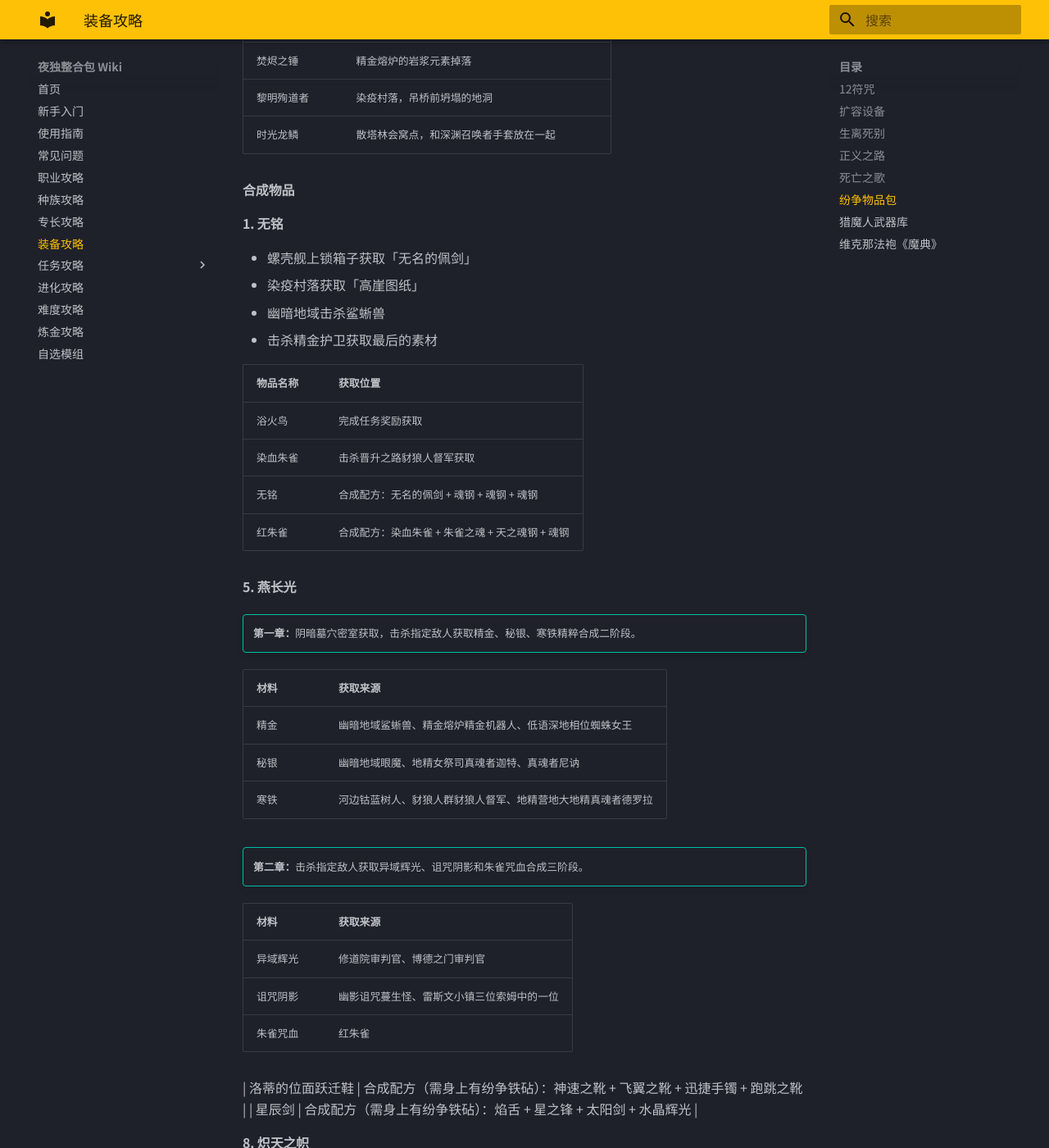
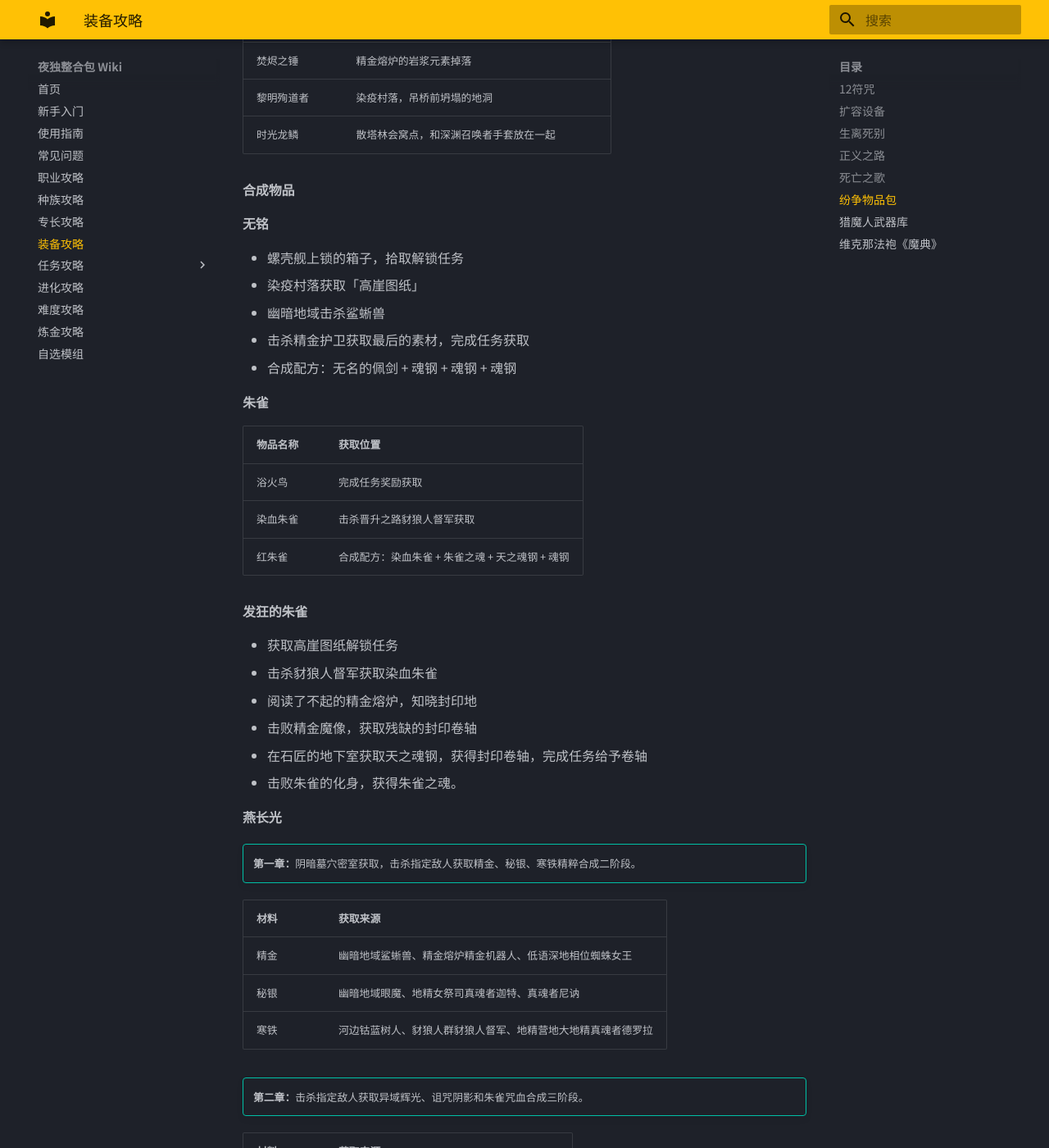
Before and after one commit to oiclyd/bg3-mod-wiki, an MkDocs documentation site: the page built from docs/ch8-equip.md, in a window 1280 px wide and 1400 px high, scrolled down 17192 px. Shown: the whole window at 82% size. Built offline with MkDocs 1.6.1 and Material for MkDocs 9.7.7, drawn with Linux system fonts in a browser that asks for light colours.

Commit message:
Update ch8-equip.md

```diff
--- a/docs/ch8-equip.md
+++ b/docs/ch8-equip.md
@@ -461,22 +461,34 @@
 
 #### 合成物品
 
-#### 1. 无铭
+#### 无铭
 
-- 螺壳舰上锁箱子获取「无名的佩剑」
+- 螺壳舰上锁的箱子，拾取解锁任务
 - 染疫村落获取「高崖图纸」
 - 幽暗地域击杀鲨蜥兽
-- 击杀精金护卫获取最后的素材
+- 击杀精金护卫获取最后的素材，完成任务获取
+- 合成配方：无名的佩剑 + 魂钢 + 魂钢 + 魂钢
+
+#### 朱雀
 
 | 物品名称 | 获取位置 |
 | --- | --- |
 | 浴火鸟 | 完成任务奖励获取 |
 | 染血朱雀 | 击杀晋升之路豺狼人督军获取 |
-| 无铭 | 合成配方：无名的佩剑 + 魂钢 + 魂钢 + 魂钢 |
 | 红朱雀 | 合成配方：染血朱雀 + 朱雀之魂 + 天之魂钢 + 魂钢 |
 
+#### 发狂的朱雀
 
-#### 5. 燕长光
+- 获取高崖图纸解锁任务
+- 击杀豺狼人督军获取染血朱雀
+- 阅读了不起的精金熔炉，知晓封印地
+- 击败精金魔像，获取残缺的封印卷轴
+- 在石匠的地下室获取天之魂钢，获得封印卷轴，完成任务给予卷轴
+- 击败朱雀的化身，获得朱雀之魂。
+
+
+
+#### 燕长光
 
 !!! tip
     **第一章：**阴暗墓穴密室获取，击杀指定敌人获取精金、秘银、寒铁精粹合成二阶段。
@@ -499,7 +511,7 @@
 | 洛蒂的位面跃迁鞋 | 合成配方（需身上有纷争铁砧）：神速之靴 + 飞翼之靴 + 迅捷手镯 + 跑跳之靴 |
 | 星辰剑 | 合成配方（需身上有纷争铁砧）：焰舌 + 星之锋 + 太阳剑 + 水晶辉光 |
 
-#### 8. 炽天之帜
+#### 炽天之帜
 
 !!! tip
     合成配方（需身上有纷争铁砧）：沙罗曼蛇斗篷 + 地狱猫护手 + 秘火戒指 + 炼狱法袍
```
